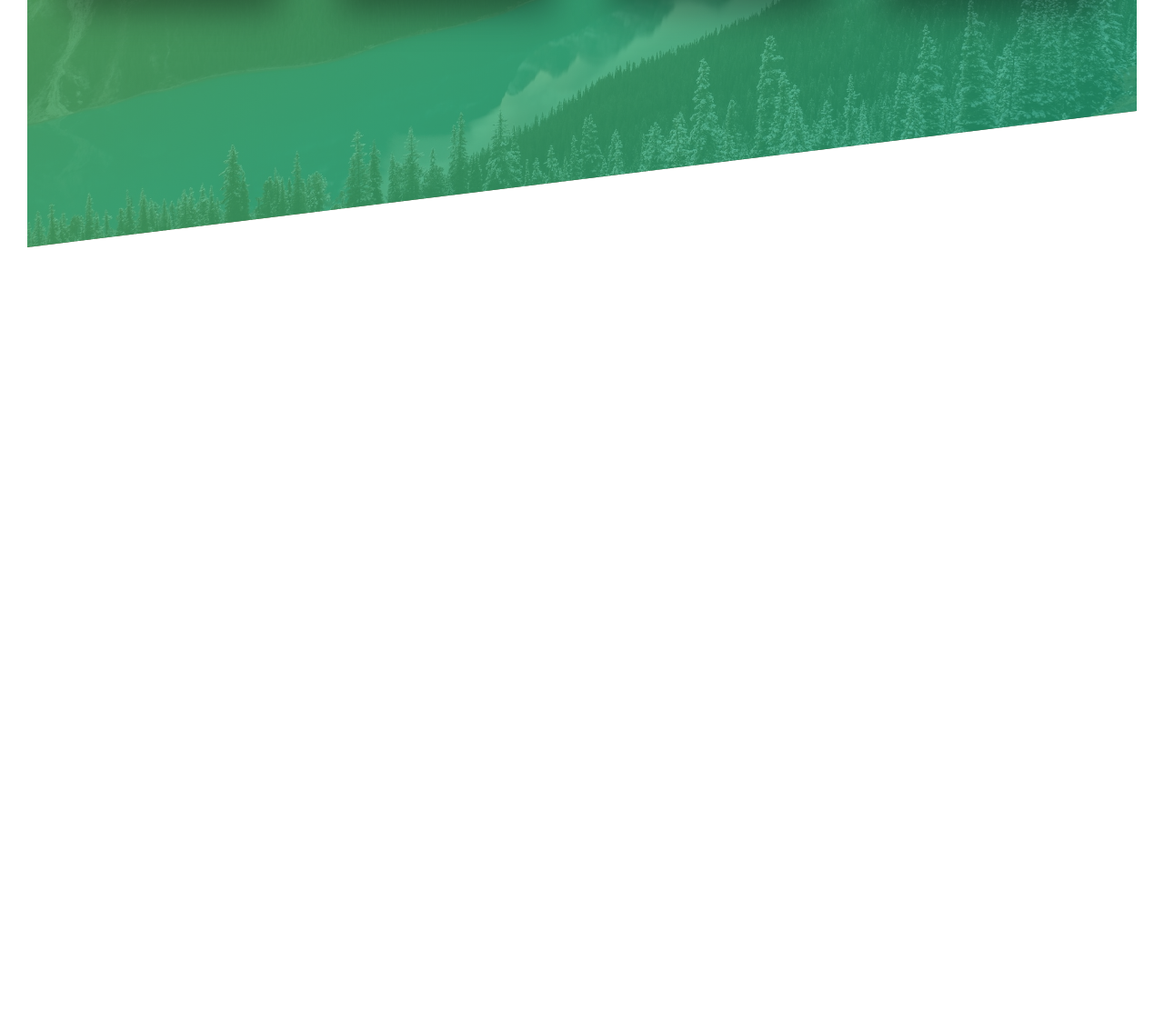
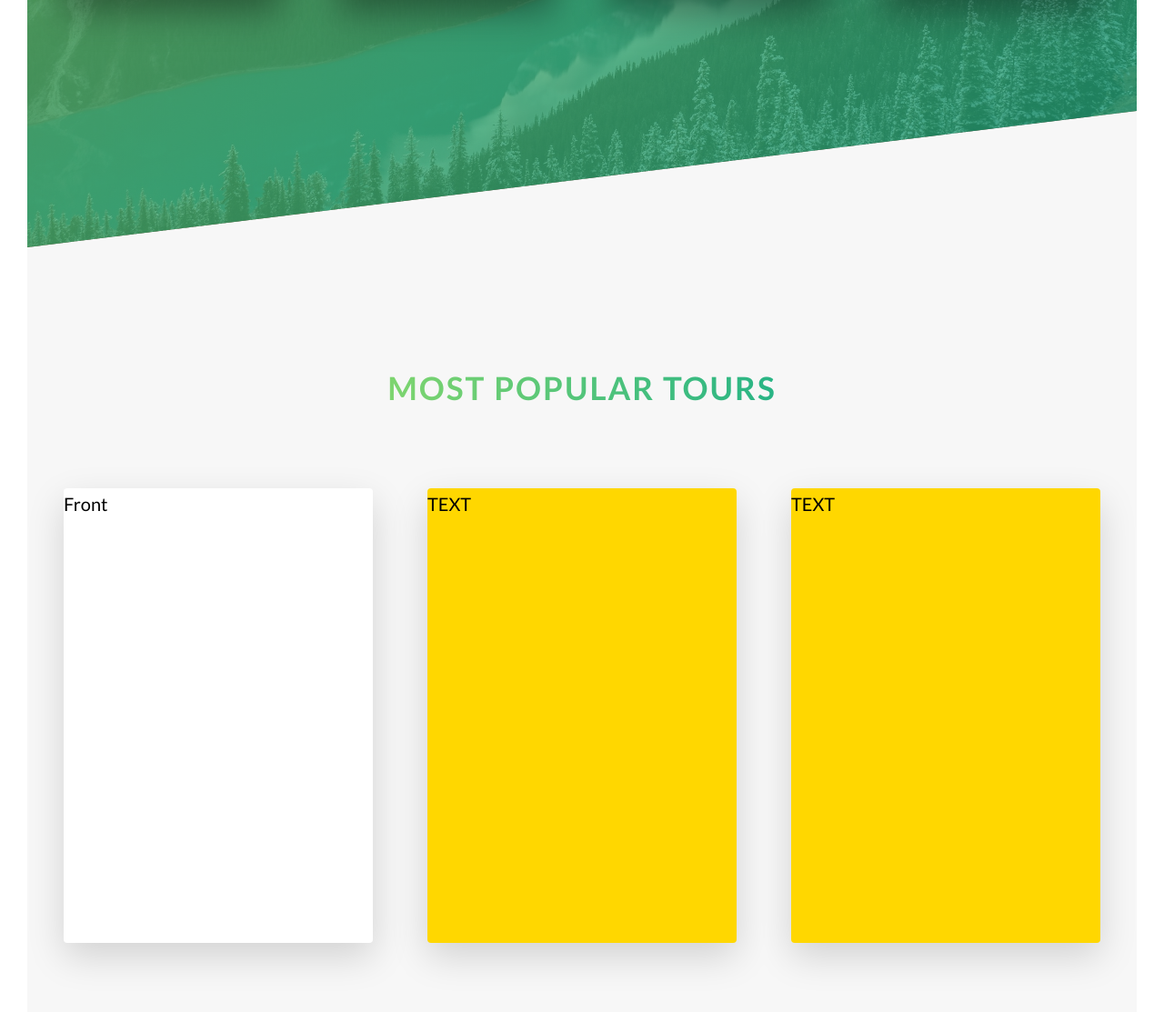
Before and after one commit to deepakkarki/css-course, a website: page Natours/starter/index.html in a window 1280 px wide. Shown: the part 2024-3137 px from the top of the page at 91% size. Before the commit the page ends 2296 px from the top, so only its background shows below. Drawn offline with Linux system fonts and the light colour scheme.

Commit message:
Started off the tours section. End of s5 v39

```diff
--- a/Natours/starter/index.html
+++ b/Natours/starter/index.html
@@ -174,6 +174,40 @@
           </div>
         </section>
 
+        <section class="section-tours">
+          <div class="u-center-text u-margin-bottom-big">
+            <h2 class="heading-secondary">
+              Most popular tours
+            </h2>
+          </div>
+          <div class="row">
+              <div class="col-1-of-3">
+                <div class="card">
+                  <div class="card__side card__side--front">
+                      Front
+                  </div>
+                  <div class="card__side card__side--back card__side--back-1">
+                      Back
+                  </div>
+                </div>
+              </div>
+              <div class="col-1-of-3">
+                <div class="card">
+                  <div class="card__side">
+                    TEXT
+                  </div>
+                </div>
+              </div>
+              <div class="col-1-of-3">
+                <div class="card">
+                  <div class="card__side">
+                    TEXT
+                  </div>
+                </div>
+              </div>
+          </div>
+        </section>
+
       </main>
     </body>
 </html>
--- a/Natours/starter/sass/abstracts/_variables.scss
+++ b/Natours/starter/sass/abstracts/_variables.scss
@@ -2,6 +2,12 @@
 $color-primary: #55c57a;
 $color-primary-light: #7ed56f;
 $color-primary-dark: #28b485;
+
+$color-secondary-light: #ffb900;
+$color-secondary-dark: #ff7730;
+
+$color-tertiary-light: #2998ff;
+$color-tertiary-dark: #5643fa;
 
 $color-grey-light-1: #f7f7f7;
 $color-grey-dark: #777;
--- /dev/null
+++ b/Natours/starter/sass/components/_card.scss
@@ -0,0 +1,43 @@
+.card{
+    perspective: 150rem;
+    -moz-perspective: 150rem;
+    position: relative;
+    height: 35rem;
+
+    &__side{
+        background-color: gold;
+        height: 50rem;
+        transition: all .8s ease;
+        font-size: 2rem;
+        color: $color-black;
+        backface-visibility: hidden;
+        position: absolute;
+        border-radius: .4rem;
+        left: 0;
+        top: 0;
+        width: 100%;
+        box-shadow: 0 1.5rem 4rem rgba($color-black, .15);
+
+        &--front{
+            background-color: $color-white;
+        }
+        &--back{
+            transform: rotateY(180deg);
+            &-1{
+                background-image: linear-gradient(
+                    to right bottom,
+                    $color-secondary-light,
+                    $color-secondary-dark
+                );
+            }
+        }
+    }
+
+    &:hover &__side--front{
+      transform: rotateY(-180deg);
+    }
+    &:hover &__side--back{
+      transform: rotateY(0);
+    }
+
+}
--- a/Natours/starter/sass/main.scss
+++ b/Natours/starter/sass/main.scss
@@ -8,6 +8,7 @@
 @import "base/utilities";
 
 @import "components/button";
+@import "components/card";
 @import "components/composition";
 @import "components/feature-box";
 
--- a/Natours/starter/sass/pages/_home.scss
+++ b/Natours/starter/sass/pages/_home.scss
@@ -21,3 +21,9 @@
         transform: skewY(7deg);
     }
 }
+
+.section-tours{
+    background-color: $color-grey-light-1;
+    padding: 30rem 0;
+    margin-top: -10rem;
+}
```
Also changed, not shown: Natours/starter/css/style.css.
